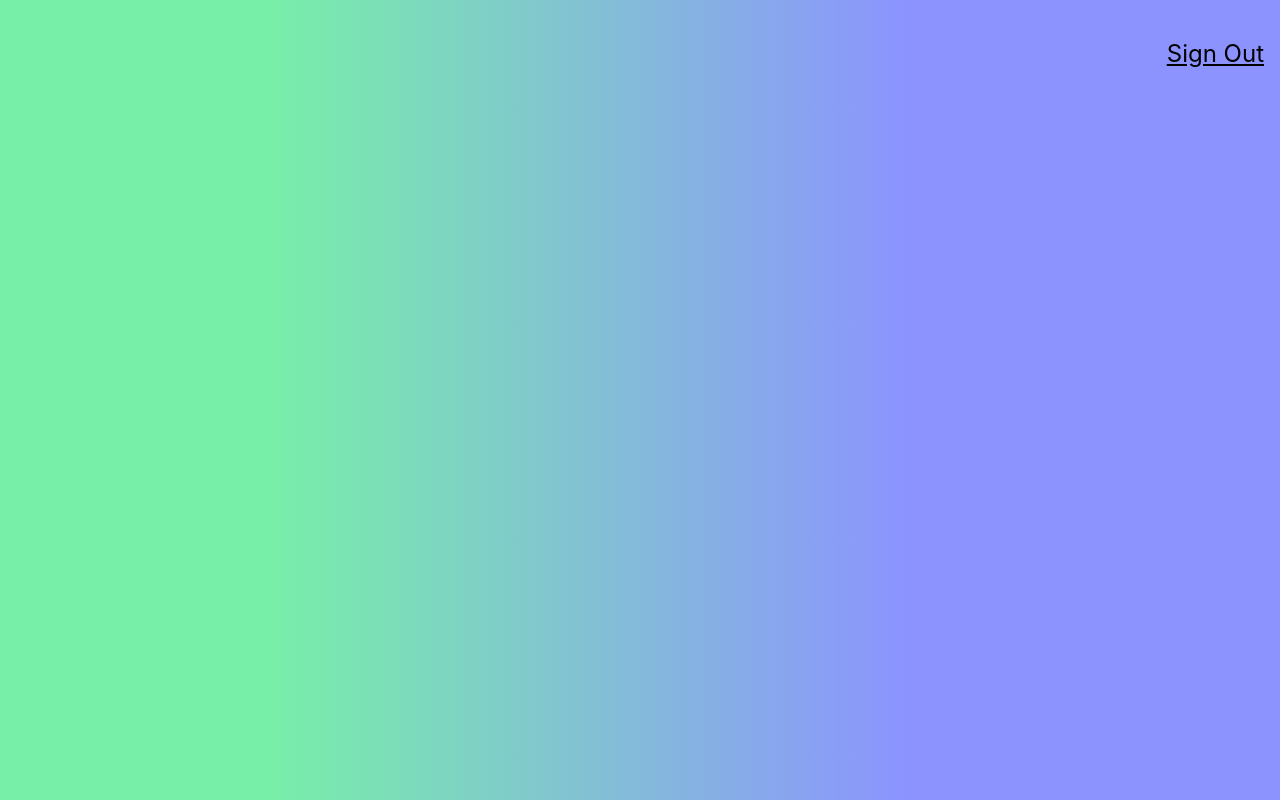
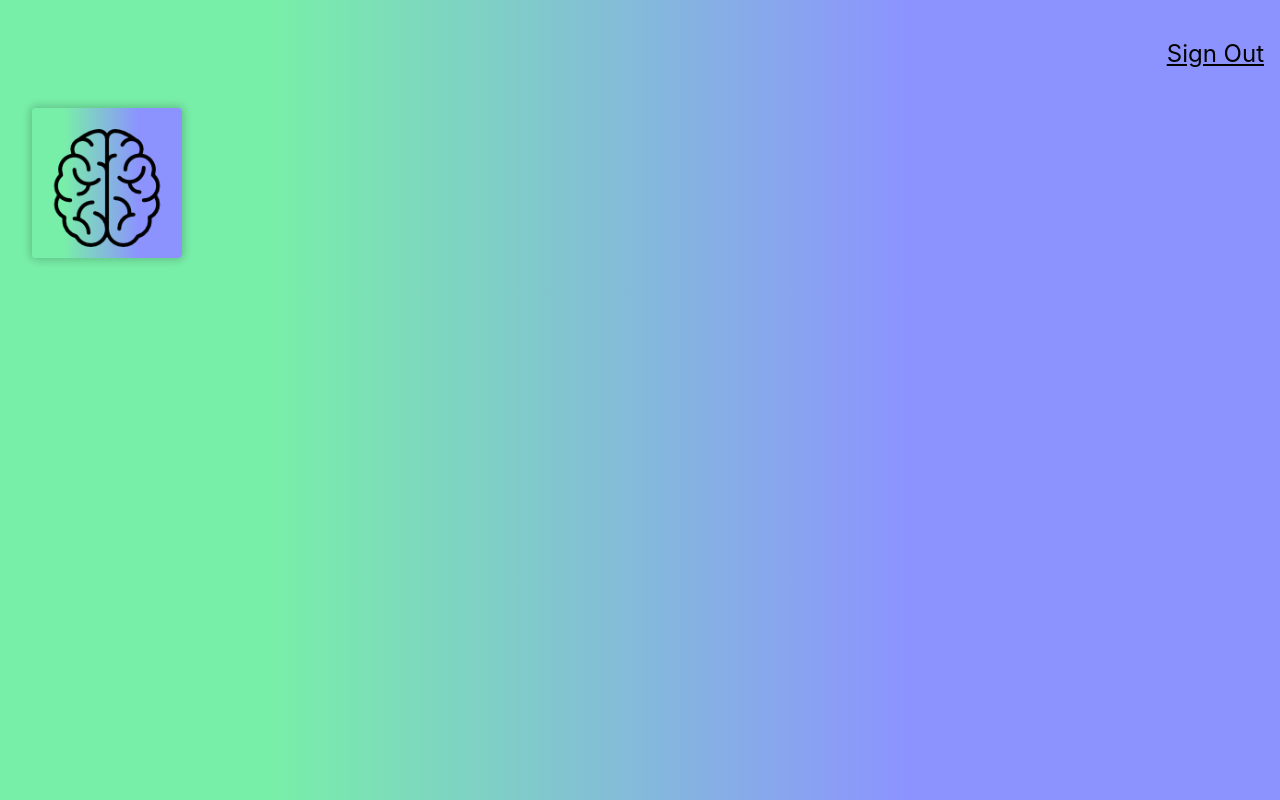
Before and after one commit to marjsky/facerecognitionbrain, a React (Create React App) app: page / in a window 1280 px wide. Built offline with nearby package versions, Linux system fonts and the light colour scheme.

Commit message:
installed react-tilt and add img into logo component

```diff
--- a/package.json
+++ b/package.json
@@ -9,6 +9,7 @@
     "react": "^18.2.0",
     "react-dom": "^18.2.0",
     "react-scripts": "5.0.1",
+    "react-tilt": "^1.0.2",
     "tachyons": "^4.12.0",
     "web-vitals": "^2.1.4"
   },
--- a/src/App.js
+++ b/src/App.js
@@ -1,12 +1,13 @@
 import './App.css';
 import Navigation from './components/Navigation/Navigation';
+import Logo from './components/Logo/Logo';
 
 function App() {
   return (
     <div className="App">
       <Navigation />
-      {/* <Logo />
-      <ImageLinkForm />
+      <Logo />
+      {/* <ImageLinkForm />
       <FaceRecognition /> */}
     </div>
   );
--- /dev/null
+++ b/src/components/Logo/Logo.css
@@ -0,0 +1,3 @@
+.Tilt {
+  background: linear-gradient(90deg, rgb(120, 239, 168) 21%, rgba(140,147,255,1) 71%);
+}
--- /dev/null
+++ b/src/components/Logo/Logo.js
@@ -0,0 +1,22 @@
+ import React from "react";
+ import { Tilt } from "react-tilt";
+ import brain from './brain.png';
+ import './Logo.css';
+
+ const Logo = () => {
+   return (
+     <div className="ma4 mt0">
+       <Tilt
+         className="Tilt br2 shadow-2"
+         options={{ max: 55 }}
+         style={{ height: 150, width: 150 }}
+       >
+         <div className="Tilt-inner pa3" >
+           <img style={{paddingTop: '5px'}} alt="logo" src={brain} />
+         </div>
+       </Tilt>
+     </div>
+   );
+ };
+
+ export default Logo;
```
Also changed, not shown: src/components/Logo/brain.png (added), 1 other file (tests, documents, lock files or other folders).
